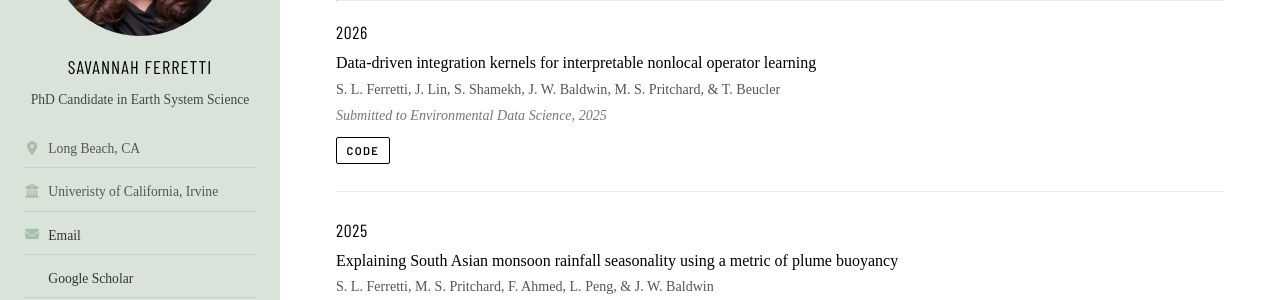
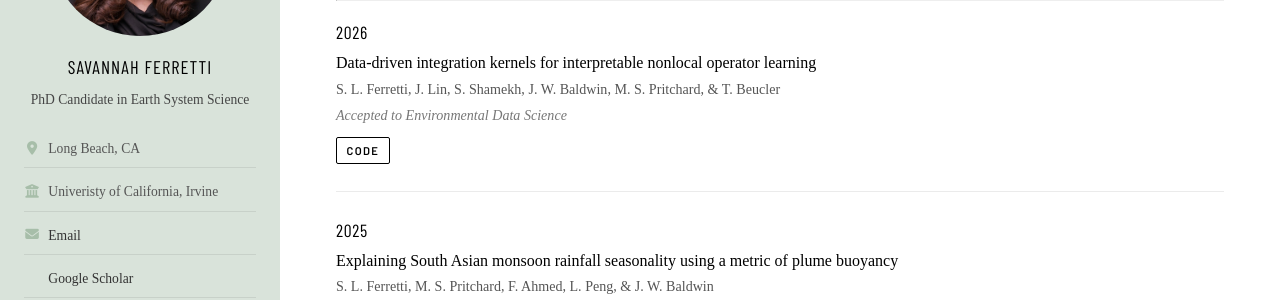
Before and after one commit to savannahferretti/savannahferretti.github.io, a Jekyll site: the page built from pages/publications.md, in a window 1280 px wide and 1305 px high. Shown: the part 231-531 px from the top of the window. Built offline with Jekyll 4.4.1, drawn with Linux system fonts in a browser that asks for light colours; some web fonts are replaced; a style sheet for code colours, icons or effects is not loaded.

Commit message:
Update publication venue to 'Accepted' status

```diff
--- a/pages/publications.md
+++ b/pages/publications.md
@@ -15,7 +15,7 @@ You can also find my publications on [Google Scholar](https://scholar.google.com
 <div class="publication">
   <p class="publication__title">Data-driven integration kernels for interpretable nonlocal operator learning</p>
   <p class="publication__authors"><strong>S. L. Ferretti</strong>, J. Lin, S. Shamekh, J. W. Baldwin, M. S. Pritchard, & T. Beucler</p>
-  <p class="publication__venue">Submitted to Environmental Data Science, 2025</p>
+  <p class="publication__venue">Accepted to Environmental Data Science</p>
   <div class="publication__links">
     <a href="https://github.com/savannahferretti/monsoon-kernels">Code</a>
   </div>
```
